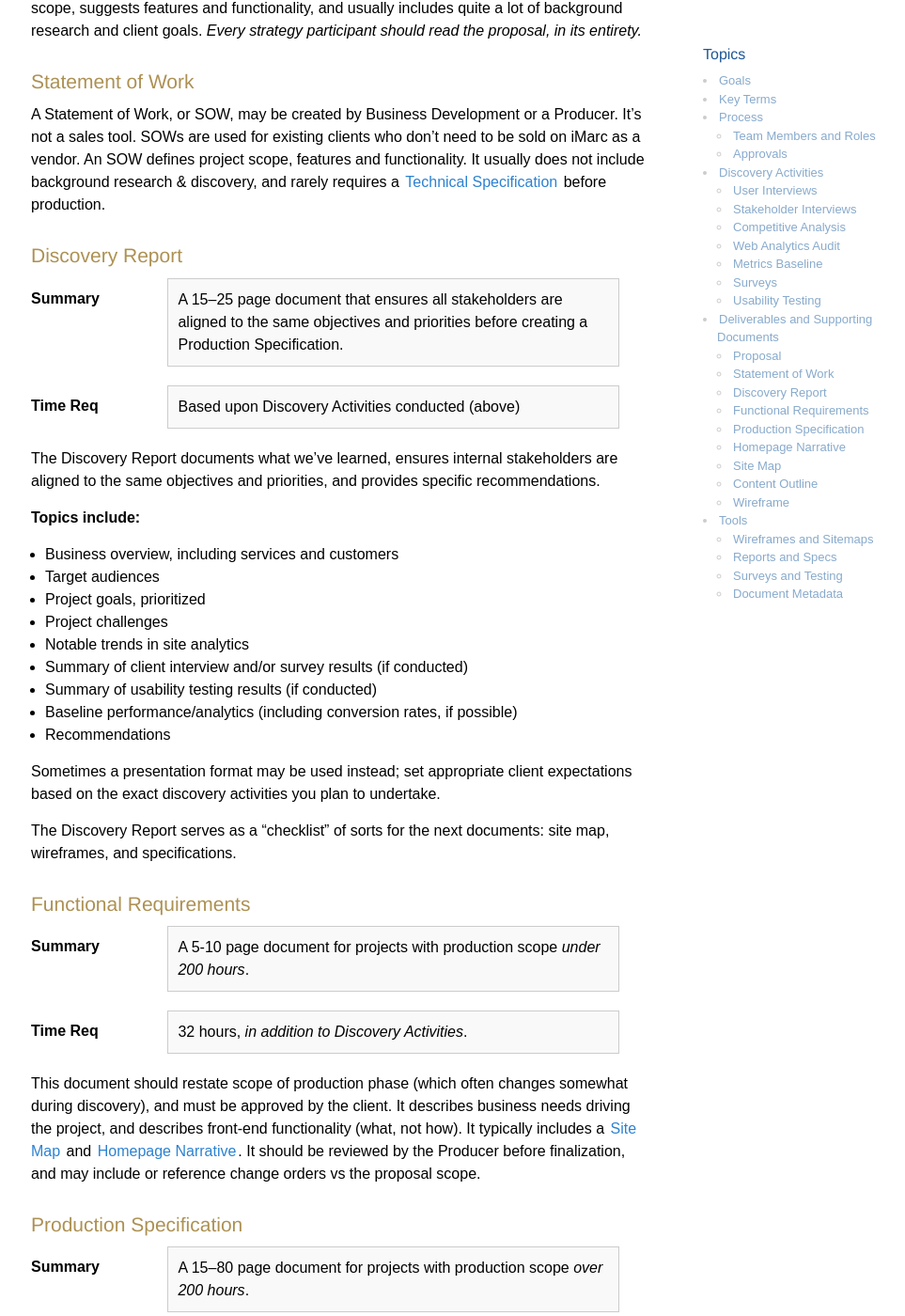
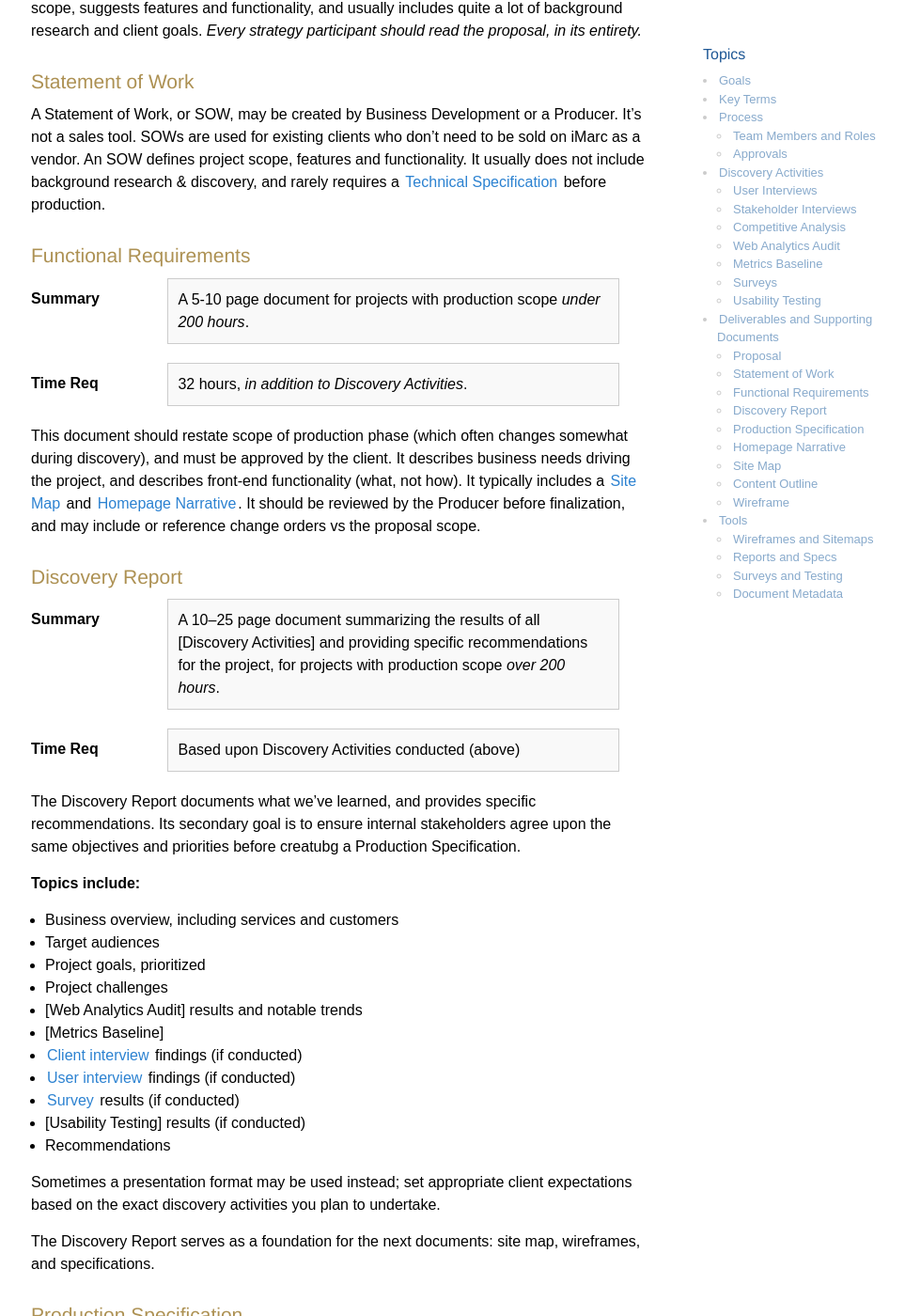
Before and after one commit to imarc/handbook, a Jekyll site: the page built from strategy.markdown, in a window 1280 px wide and 1400 px high, scrolled down 9379 px. Shown: the whole window at 94% size, without its empty margins (137-1100 px from the left). Built offline with Jekyll 4.4.1, drawn with Linux system fonts in a browser that asks for light colours; nearby versions of some CDN libraries; some of the changed text lies outside the part shown.

Commit message:
Re-wrote Discovery Report summary, topics, and description.

```diff
--- a/strategy.markdown
+++ b/strategy.markdown
@@ -336,34 +336,6 @@ A proposal is created by Business Development and is a sales tool. It defines th
 A Statement of Work, or SOW, may be created by Business Development or a Producer. It's not a sales tool. SOWs are used for existing clients who don't need to be sold on iMarc as a vendor. An SOW defines project scope, features and functionality. It usually does not include background research & discovery, and rarely requires a [Technical Specification](#TechnicalSpecification) before production.
 
 
-### Discovery Report
-
-Summary
-:	A 15–25 page document that ensures all stakeholders are aligned to the same objectives and priorities before creating a Production Specification.
-
-Time Req
-:	Based upon Discovery Activities conducted (above)
-
-
-The Discovery Report documents what we've learned, ensures internal stakeholders are aligned to the same objectives and priorities, and provides specific recommendations.
-
-**Topics include:**
-
-+ Business overview, including services and customers
-+ Target audiences
-+ Project goals, prioritized
-+ Project challenges
-+ Notable trends in site analytics
-+ Summary of client interview and/or survey results (if conducted)
-+ Summary of usability testing results (if conducted)
-+ Baseline performance/analytics (including conversion rates, if possible)
-+ Recommendations
-
-Sometimes a presentation format may be used instead; set appropriate client expectations based on the exact discovery activities you plan to undertake.
-
-The Discovery Report serves as a "checklist" of sorts for the next documents: site map, wireframes, and specifications.
-
-
 ### Functional Requirements
 
 Summary
@@ -374,6 +346,37 @@ Time Req
 
 
 This document should restate scope of production phase (which often changes somewhat during discovery), and must be approved by the client. It describes business needs driving the project, and describes front-end functionality (what, not how). It typically includes a [Site Map](#SiteMap) and [Homepage Narrative](#HomepageNarrative). It should be reviewed by the Producer before finalization, and may include or reference change orders vs the proposal scope.
+
+
+
+### Discovery Report
+
+Summary
+:	A 10–25 page document summarizing the results of all [Discovery Activities] and providing specific recommendations for the project, for projects with production scope *over 200 hours*.
+
+Time Req
+:	Based upon Discovery Activities conducted (above)
+
+
+The Discovery Report documents what we've learned, and provides specific recommendations. Its secondary goal is to ensure internal stakeholders agree upon the same objectives and priorities before creatubg a Production Specification.
+
+**Topics include:**
+
++ Business overview, including services and customers
++ Target audiences
++ Project goals, prioritized
++ Project challenges
++ [Web Analytics Audit] results and notable trends
++ [Metrics Baseline]
++ [Client interview](#StakeholderInterviews) findings (if conducted)
++ [User interview](#UserInterviews) findings (if conducted)
++ [Survey](#Surveys) results (if conducted)
++ [Usability Testing] results (if conducted)
++ Recommendations
+
+Sometimes a presentation format may be used instead; set appropriate client expectations based on the exact discovery activities you plan to undertake.
+
+The Discovery Report serves as a foundation for the next documents: site map, wireframes, and specifications.
 
 
 ### Production Specification
```
Also changed, not shown: other parts of strategy.markdown (+1 -1 lines).
